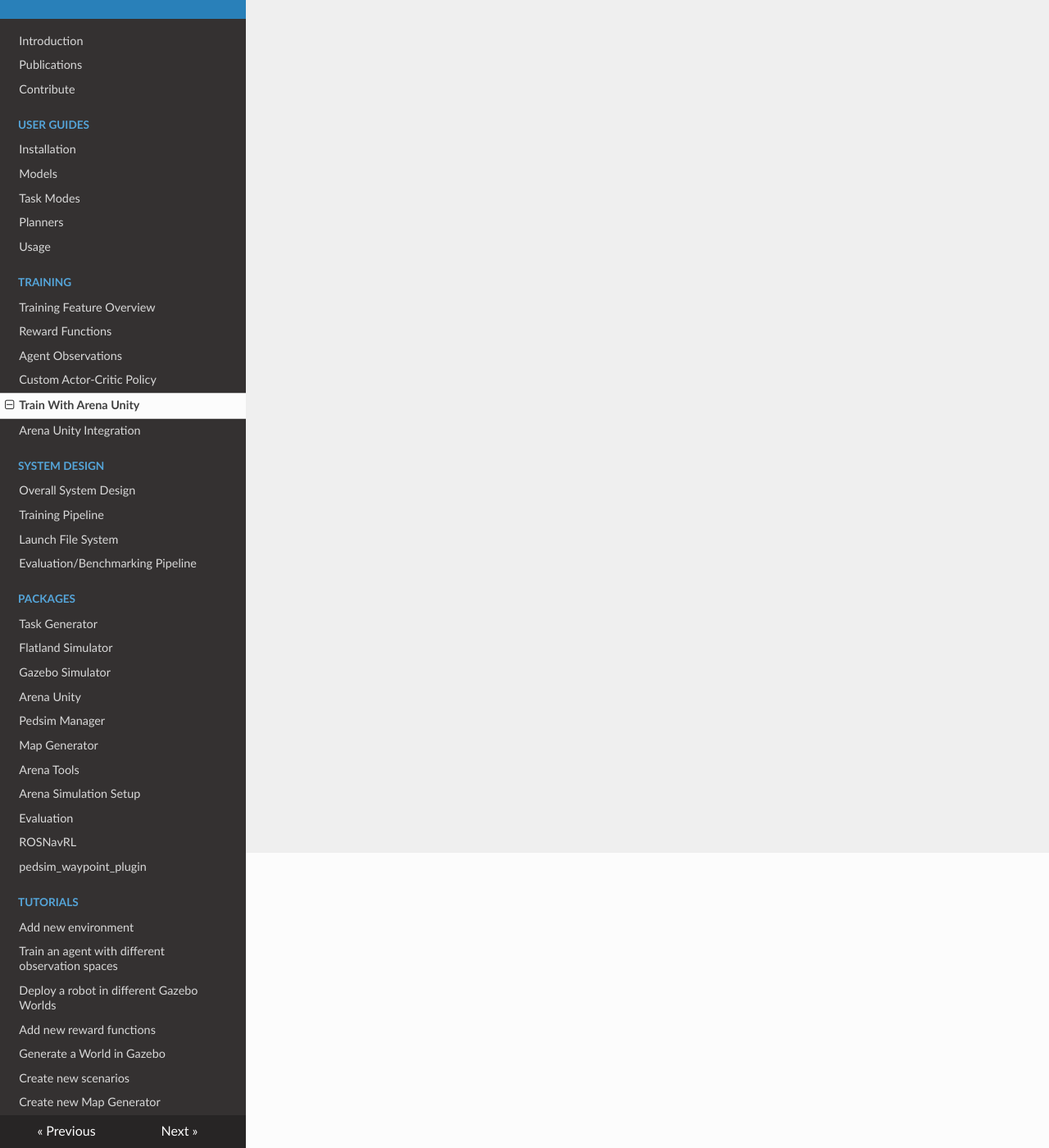
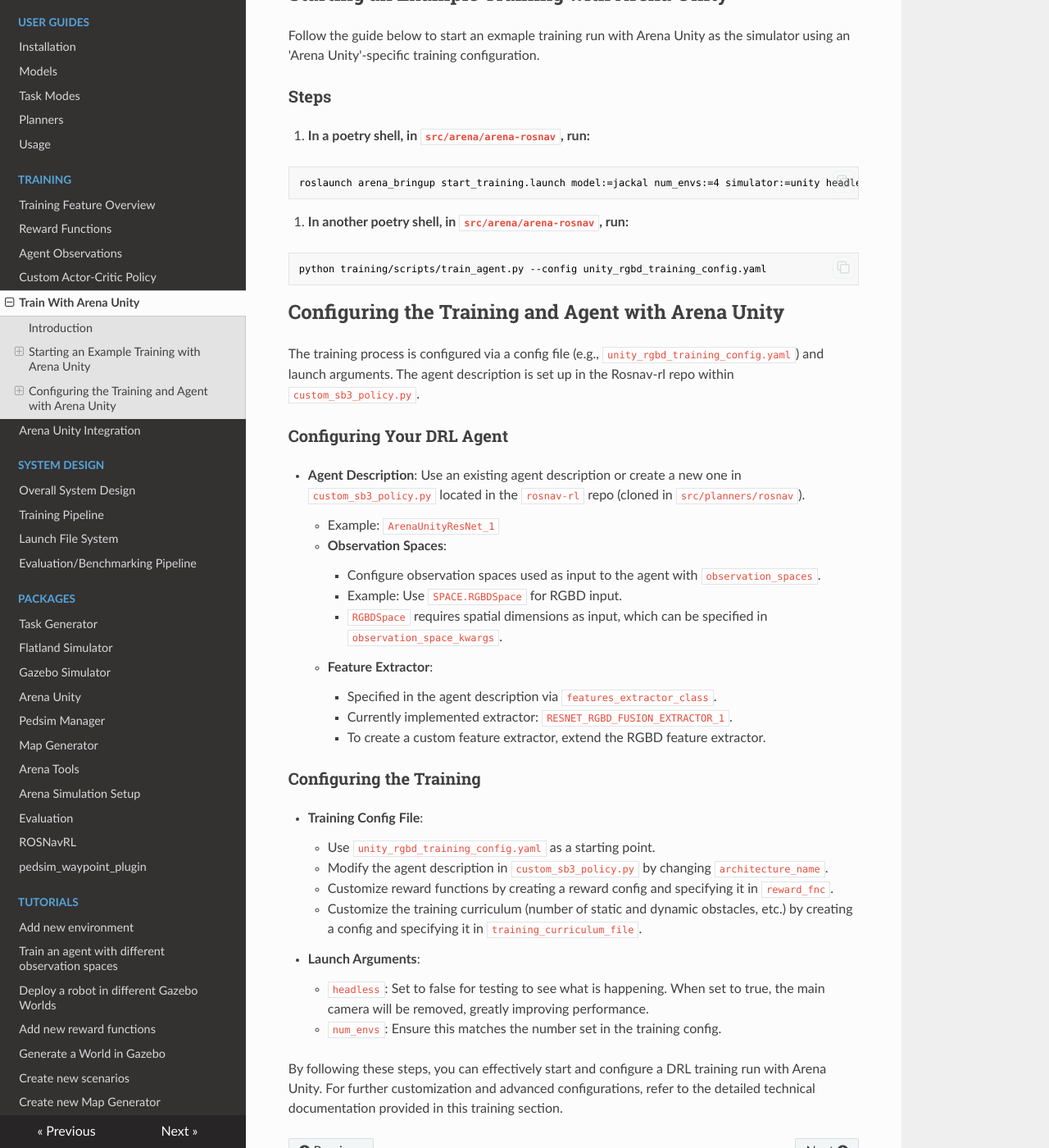
Before and after one commit to Arena-Rosnav/.github, an MkDocs documentation site: the page built from docs/packages/unity/train_with_arena_unity.md, in a window 1280 px wide and 1400 px high, scrolled down 360 px. Shown: the whole window at 82% size. Built offline with MkDocs 1.6.1, drawn with Linux system fonts in a browser that asks for light colours; nearby versions of some CDN libraries; comment, search, counter and statistics services are not loaded; some of the changed text lies outside the part shown.

Commit message:
Added training guide for Arena Unity

````diff
--- a/docs/packages/unity/train_with_arena_unity.md
+++ b/docs/packages/unity/train_with_arena_unity.md
@@ -1,2 +1,57 @@
 
-# How To Train With Arena Unity
+# Arena Unity Training Guide
+
+## Introduction
+
+This guide provides instructions on how to start an example training run with Arena Unity and explains how to configure the training with Arena Unity. If you want to extend Arena Unity or design your own agent with a custom observation space and feature extractor, afterwards, refer to the technical integration docs [here](training_integration.md).
+
+## Starting an Example Training with Arena Unity
+
+Follow the guide below to start an exmaple training run with Arena Unity as the simulator using an 'Arena Unity'-specific training configuration.
+
+### Steps
+
+1. **In a poetry shell, in `src/arena/arena-rosnav`, run:**
+
+```bash
+roslaunch arena_bringup start_training.launch model:=jackal num_envs:=4 simulator:=unity headless:=false
+```
+
+2. **In another poetry shell, in `src/arena/arena-rosnav`, run:**
+
+```bash
+python training/scripts/train_agent.py --config unity_rgbd_training_config.yaml
+```
+
+## Configuring the Training and Agent with Arena Unity
+
+The training process is configured via a config file (e.g., `unity_rgbd_training_config.yaml`) and launch arguments. The agent description is set up in the Rosnav-rl repo within `custom_sb3_policy.py`.
+
+### Configuring Your DRL Agent
+
+- **Agent Description**: Use an existing agent description or create a new one in `custom_sb3_policy.py` located in the `rosnav-rl` repo (cloned in `src/planners/rosnav`).
+    - Example: `ArenaUnityResNet_1`
+
+    - **Observation Spaces**:
+        - Configure observation spaces used as input to the agent with `observation_spaces`.
+        - Example: Use `SPACE.RGBDSpace` for RGBD input.
+        - `RGBDSpace` requires spatial dimensions as input, which can be specified in `observation_space_kwargs`.
+
+    - **Feature Extractor**:
+        - Specified in the agent description via `features_extractor_class`.
+        - Currently implemented extractor: `RESNET_RGBD_FUSION_EXTRACTOR_1`.
+        - To create a custom feature extractor, extend the RGBD feature extractor.
+
+### Configuring the Training
+
+- **Training Config File**:
+    - Use `unity_rgbd_training_config.yaml` as a starting point.
+    - Modify the agent description in `custom_sb3_policy.py` by changing `architecture_name`.
+    - Customize reward functions by creating a reward config and specifying it in `reward_fnc`.
+    - Customize the training curriculum (number of static and dynamic obstacles, etc.) by creating a config and specifying it in `training_curriculum_file`.
+
+- **Launch Arguments**:
+    - `headless`: Set to false for testing to see what is happening. When set to true, the main camera will be removed, greatly improving performance.
+    - `num_envs`: Ensure this matches the number set in the training config.
+
+By following these steps, you can effectively start and configure a DRL training run with Arena Unity. For further customization and advanced configurations, refer to the detailed technical documentation provided in this training section.
````
